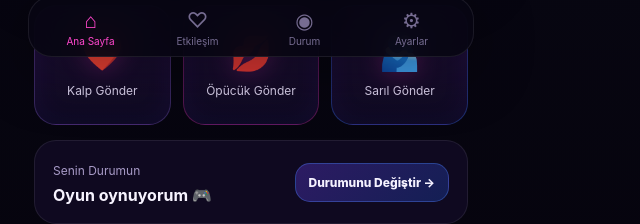
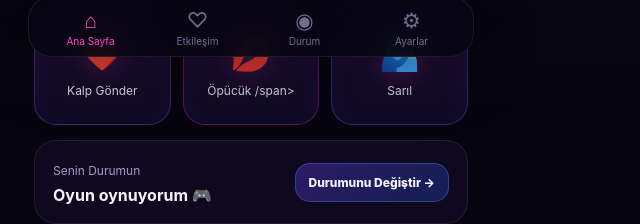
Before and after one commit to hakanmathers2016-design/ALL4U, a plain HTML site: page index.html in a window 1280 px wide. Shown: the part 735-959 px from the top of the page, 389-1029 px from the left. Drawn offline with nearby package versions, Linux system fonts and the light colour scheme; no server answers.

Commit message:
Update index.html

```diff
--- a/index.html
+++ b/index.html
@@ -69,11 +69,11 @@
         </button>
         <button class="action-card" data-action="kiss">
           <span class="action-icon">💋</span>
-          <span>Öpücük Gönder</span>
+          <span>Öpücük /span>
         </button>
         <button class="action-card" data-action="hug">
           <span class="action-icon">🫂</span>
-          <span>Sarıl Gönder</span>
+          <span>Sarıl </span>
         </button>
       </div>
     </section>
```
